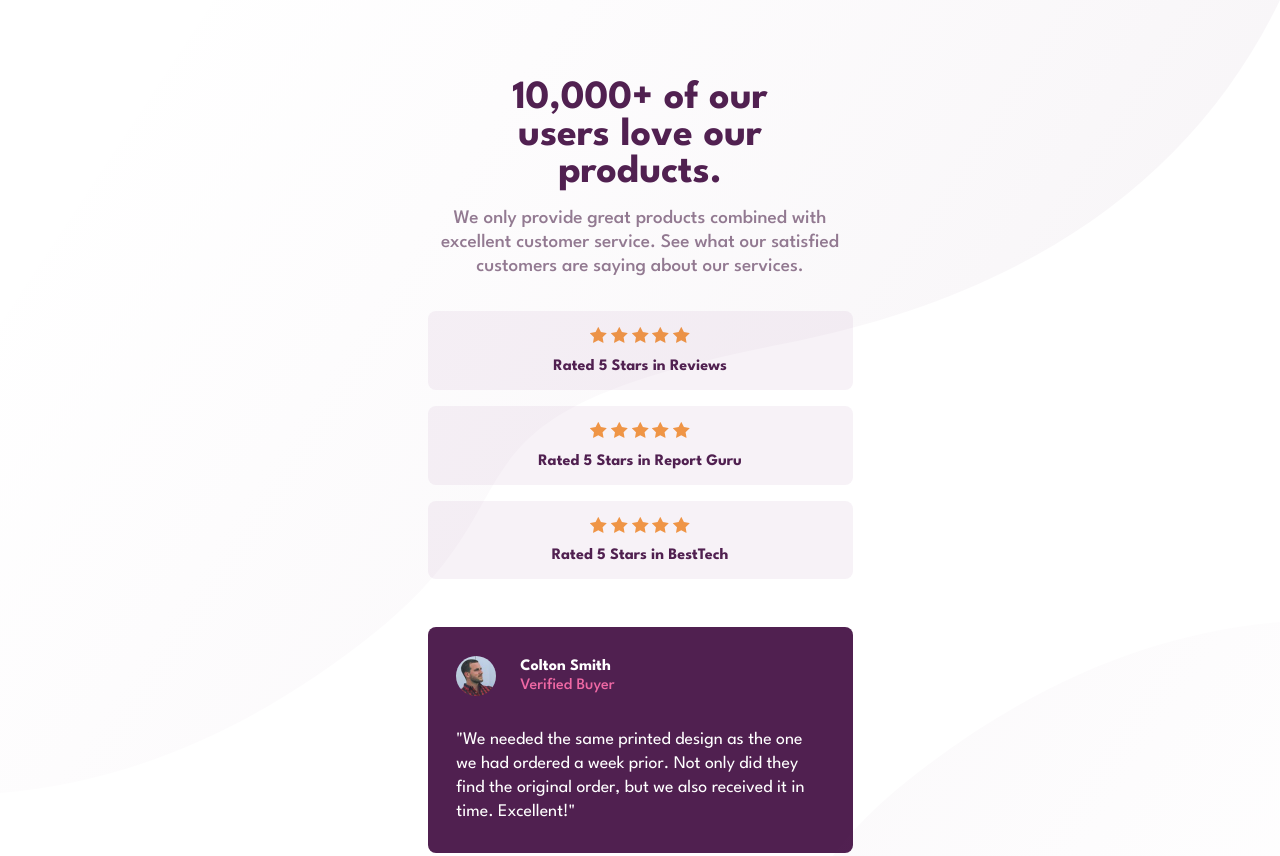
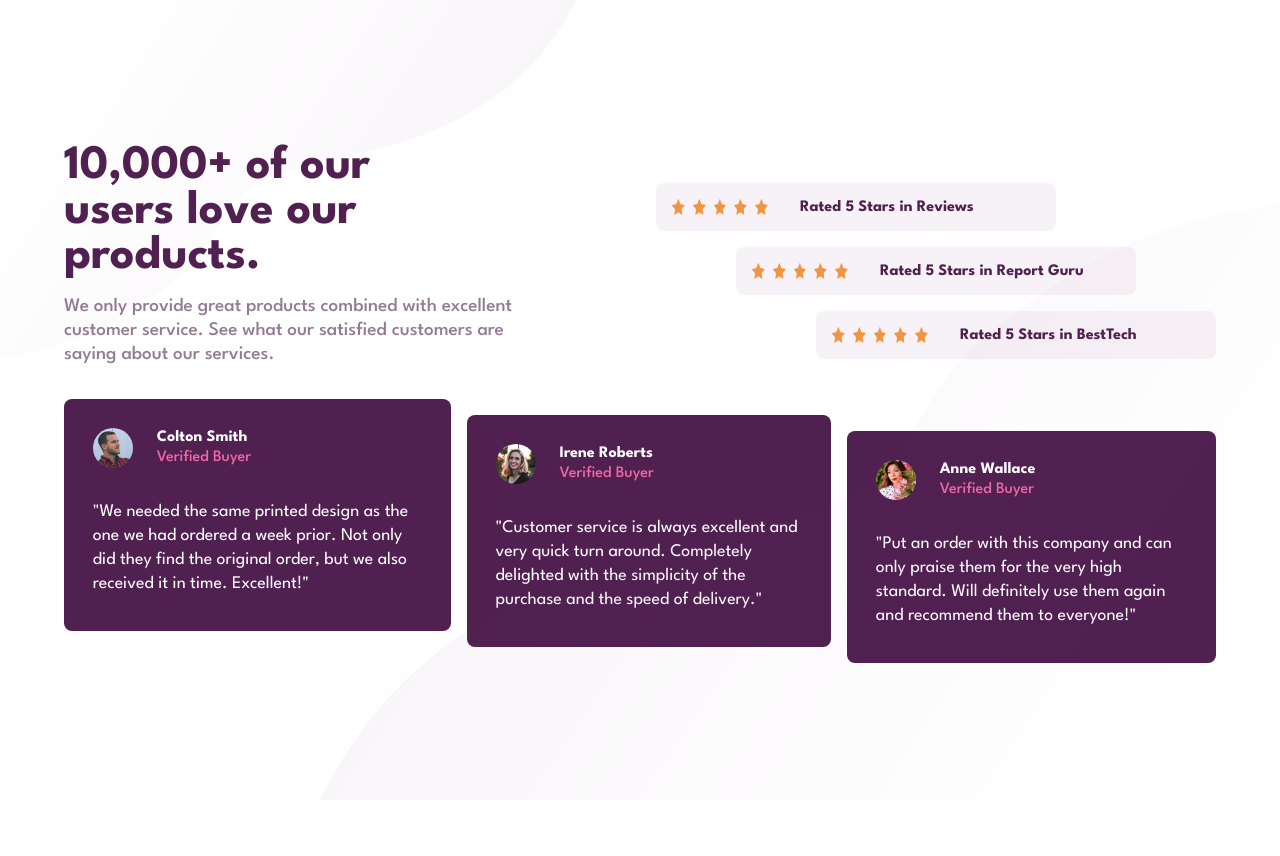
Before and after one commit to data-dev05/social-proof-section, a plain HTML site: page index.html in a window 1280 px wide. Shown: the top 856 px of the page. After the commit the page ends 800 px from the top, so only its background shows below. Drawn offline with Linux system fonts and the light colour scheme.

Commit message:
desktop version

```diff
--- a/index.html
+++ b/index.html
@@ -23,12 +23,14 @@
         <img class="bg bg-top" src="./images/bg-pattern-top-desktop.svg" alt="background pattern top">
       </picture>
 
-      <h1>10,000+ of our users love our products.</h1>
+      <section id="header">
+        <h1>10,000+ of our users love our products.</h1>
 
-      <p id="satisfaction-summary">
-        We only provide great products combined with excellent customer service.
-        See what our satisfied customers are saying about our services.
-      </p>
+        <p id="satisfaction-summary">
+          We only provide great products combined with excellent customer service.
+          See what our satisfied customers are saying about our services.
+        </p>
+      </section>
 
       <section id="ratings">
         <div>
--- a/sass/styles.scss
+++ b/sass/styles.scss
@@ -37,8 +37,7 @@ main {
   }
 }
 
-h1,
-#satisfaction-summary,
+#header,
 #ratings {
   text-align: center;
 }
@@ -119,3 +118,96 @@ h1 {
   font-weight: 400;
   font-size: 1.11rem;
 }
+
+@media (min-width: 769px) {
+  body{
+    height: 100vh;
+    padding: 0;
+    align-items: center;
+  }
+  main{
+    max-width:none;
+    max-height: 90%;
+    display: grid;
+    grid-template-columns: 40% auto;
+    grid-template-rows: repeat(2, auto);
+    grid-template-areas:
+      "header ratings"
+      "proofs proofs";
+  }
+
+  .bg {
+
+    &-top {
+      width: 45vw;
+    }
+
+    &-bottom {
+      width: 75vw;
+    }
+  }
+
+  #header {
+    grid-area: header;
+    text-align: start;
+  }
+
+  h1 {
+    margin: 0;
+    font-size: 3rem;
+  }
+
+  #ratings {
+    grid-area: ratings;
+    margin-bottom: 0;
+    justify-content: center;
+    align-items: end;
+
+    div {
+      width: 75%;
+      max-width: 400px;
+      height: 3rem;
+      display: flex;
+      align-items: center;
+
+      &:nth-child(1) {
+        margin-right: 10rem;
+      }
+
+      &:nth-child(2) {
+        margin-right: 5rem;
+      }
+
+      img {
+        width: 0.8rem;
+        height: 1rem;
+        margin-right: 0.5rem;
+      }
+
+      p {
+        margin-top: 0;
+        margin-left: 1.5rem;
+      }
+    }
+  }
+
+  #proofs {
+    grid-area: proofs;
+    flex-direction: row;
+
+    div {
+
+      &:nth-child(2) {
+        margin-top: 1rem;
+      }
+
+      &:nth-child(3) {
+        margin-top: 2rem;
+      }
+    }
+  }
+
+  .proof-content {
+    height: 90%;
+  }
+}
```
Also changed, not shown: css/styles.css, 1 other file.
